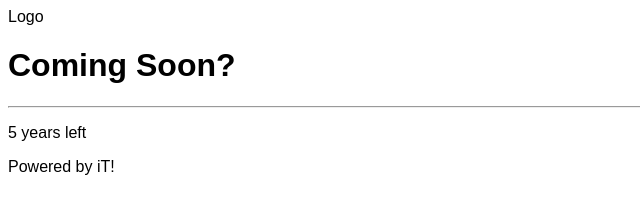
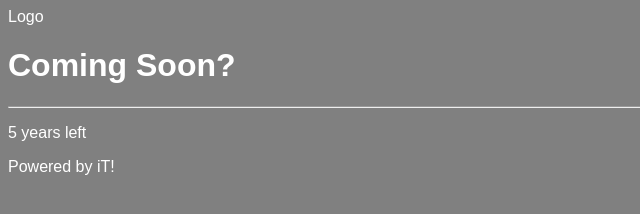
Before and after one commit to VunemOmnia/ProjectReach, a plain HTML site: page index.html in a window 1280 px wide. Shown: the whole page, without its empty margins (0-640 px from the left). Drawn offline with Linux system fonts and the light colour scheme.

Commit message:
seperated css and html

```diff
--- a/index.html
+++ b/index.html
@@ -3,26 +3,18 @@
 <title>The Reach</title>
 <meta charset="UTF-8">
 <meta name="viewport" content="width=device-width, initial-scale=1">
-<style>
-body,h1 {font-family: "Raleway", sans-serif}
-body, html {height: 100%}
-.bgimg {
-  background-image: url('/1.jpg');
-  min-height: 100%;
-  background-position: center;
-  background-size: cover;
-}
-</style>
+<head>
+<link rel="stylesheet" href="style/main.css">
+</head>
 <body>
-
 <div>
   <div>
     Logo
   </div>
   <div>
-    <h1 style="color:black">Coming Soon?</h1>
+    <h1>Coming Soon?</h1>
     <hr>
-    <p style="color:black">5 years left</p>
+    <p>5 years left</p>
   </div>
   <div>
     Powered by iT!
--- /dev/null
+++ b/style/main.css
@@ -0,0 +1,12 @@
+body,h1 {font-family: "Raleway", sans-serif}
+body, html {height: 100%}
+.bgimg {
+  background-image: url('/1.jpg');
+  min-height: 100%;
+  background-position: center;
+  background-size: cover;
+}
+body{
+color: white;
+background-color: grey;
+}
```
